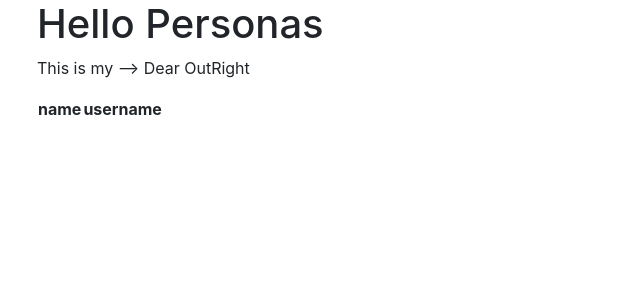
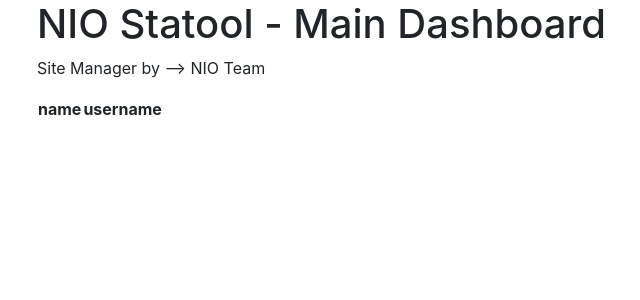
Before and after one commit to outrightamc/NET_TOOLx, a Django app: page / in a window 1280 px wide. Shown: the top 300 px of the page, without its empty margins (48-688 px from the left). Run offline with Django 3.2, Linux system fonts and the light colour scheme; data that the repository does not hold is empty; some libraries are stand-ins or nearby versions.

Commit message:
Customizin webpage message

```diff
--- a/NIO/statool/templates/base.html
+++ b/NIO/statool/templates/base.html
@@ -8,7 +8,7 @@
 <body>
         <div class="container">
         <h1>{{ title }}</h1>
-        <p>This is my --> {{ nickname }}</p>
+        <p>Site Manager by --> {{ owner }}</p>
         <table>
             <tr>
                 <th>name</th>
--- a/NIO/statool/views.py
+++ b/NIO/statool/views.py
@@ -9,8 +9,8 @@ from .models import Device
 def index(request: HttpRequest) -> HttpResponse:
     devices = Device.objects.all()
     context = {
-        'title' : 'Hello Personas',
-        'nickname' : 'Dear OutRight',
+        'title' : 'NIO Statool - Main Dashboard',
+        'owner' : 'NIO Team',
         'devices' : devices
     }
     return render(request, 'base.html', context)
```
